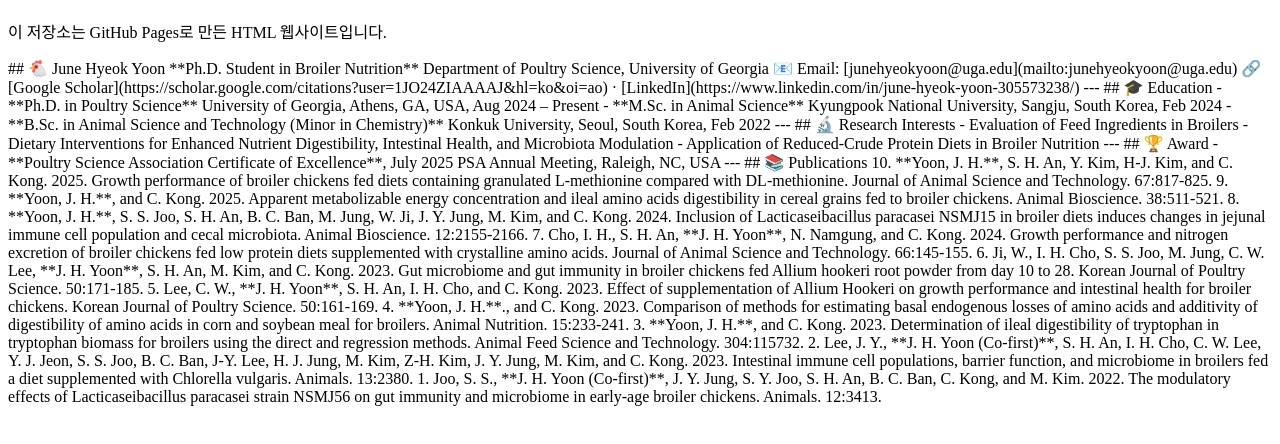
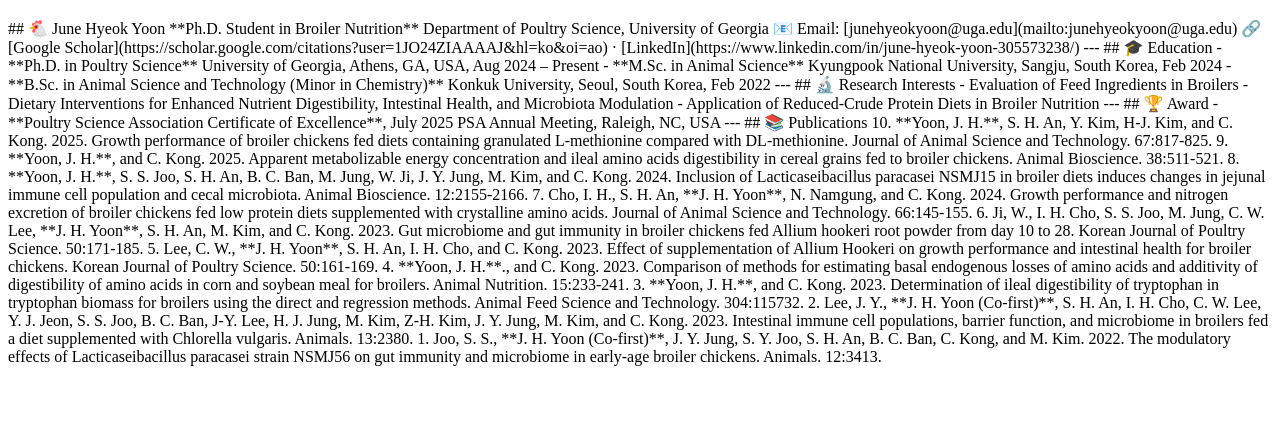
Before and after one commit to junehyeokyoon/June, a plain HTML site: page index.html in a window 1280 px wide. Shown: the part 70-514 px from the top of the page. Drawn offline with Linux system fonts and the light colour scheme.

Commit message:
Update index.html

```diff
--- a/index.html
+++ b/index.html
@@ -6,8 +6,7 @@
 </head>
 <body>
   <h1>안녕하세요!</h1>
-  <p>이 저장소는 GitHub Pages로 만든 HTML 웹사이트입니다.</p>
-## 🐔 June Hyeok Yoon
+  <p>## 🐔 June Hyeok Yoon
 **Ph.D. Student in Broiler Nutrition**
 
 Department of Poultry Science, University of Georgia
@@ -49,7 +48,7 @@
  4. **Yoon, J. H.**., and C. Kong. 2023. Comparison of methods for estimating basal endogenous losses of amino acids and additivity of digestibility of amino acids in corn and soybean meal for broilers. Animal Nutrition. 15:233-241.
  3. **Yoon, J. H.**, and C. Kong. 2023. Determination of ileal digestibility of tryptophan in tryptophan biomass for broilers using the direct and regression methods. Animal Feed Science and Technology. 304:115732.
  2. Lee, J. Y., **J. H. Yoon (Co-first)**, S. H. An, I. H. Cho, C. W. Lee, Y. J. Jeon, S. S. Joo, B. C. Ban, J-Y. Lee, H. J. Jung, M. Kim, Z-H. Kim, J. Y. Jung, M. Kim, and C. Kong. 2023. Intestinal immune cell populations, barrier function, and microbiome in broilers fed a diet supplemented with Chlorella vulgaris. Animals. 13:2380.
- 1. Joo, S. S., **J. H. Yoon (Co-first)**, J. Y. Jung, S. Y. Joo, S. H. An, B. C. Ban, C. Kong, and M. Kim. 2022. The modulatory effects of Lacticaseibacillus paracasei strain NSMJ56 on gut immunity and microbiome in early-age broiler chickens. Animals. 12:3413.
+ 1. Joo, S. S., **J. H. Yoon (Co-first)**, J. Y. Jung, S. Y. Joo, S. H. An, B. C. Ban, C. Kong, and M. Kim. 2022. The modulatory effects of Lacticaseibacillus paracasei strain NSMJ56 on gut immunity and microbiome in early-age broiler chickens. Animals. 12:3413.</p>
 
 </body>
 </html>
```
